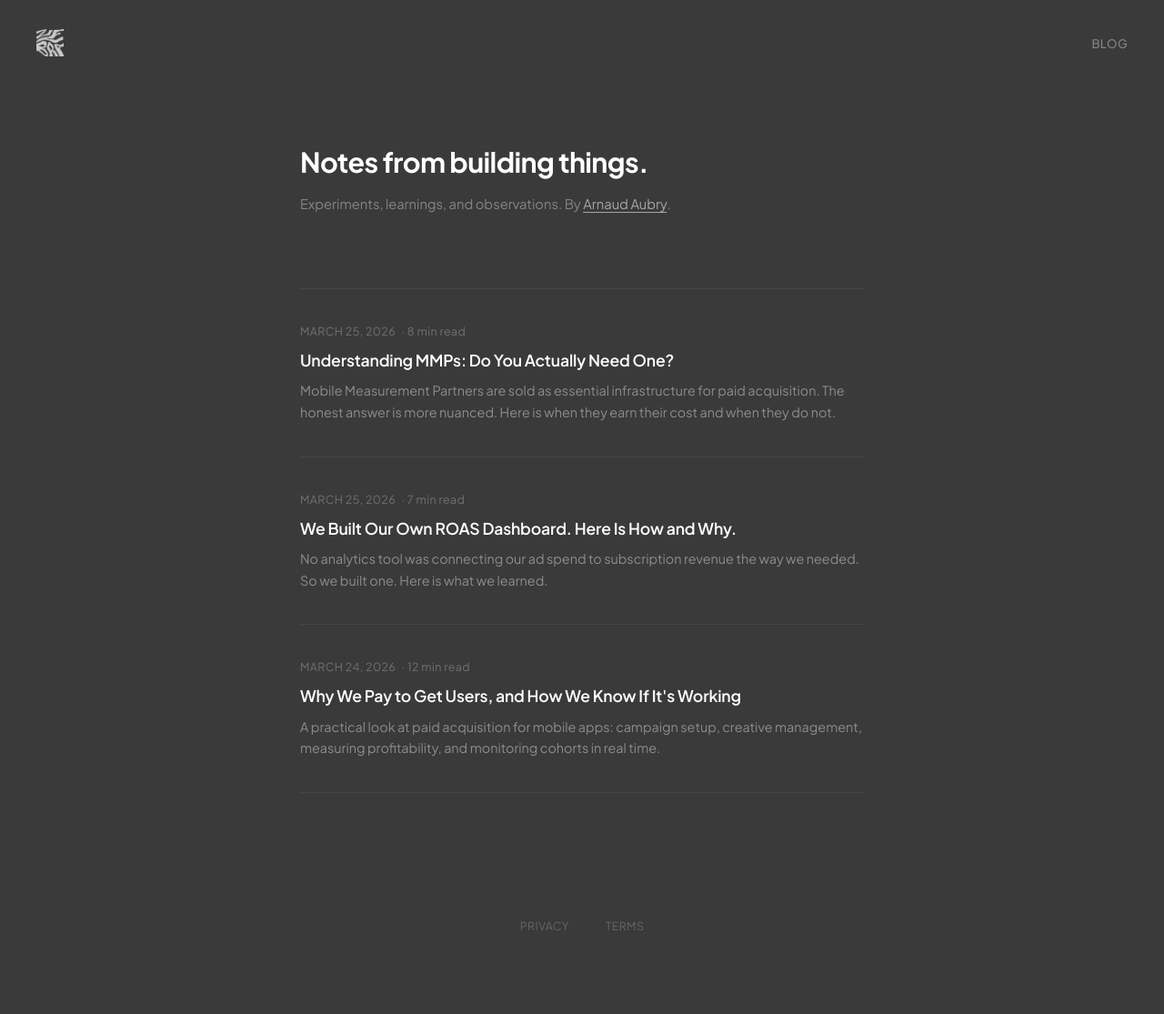
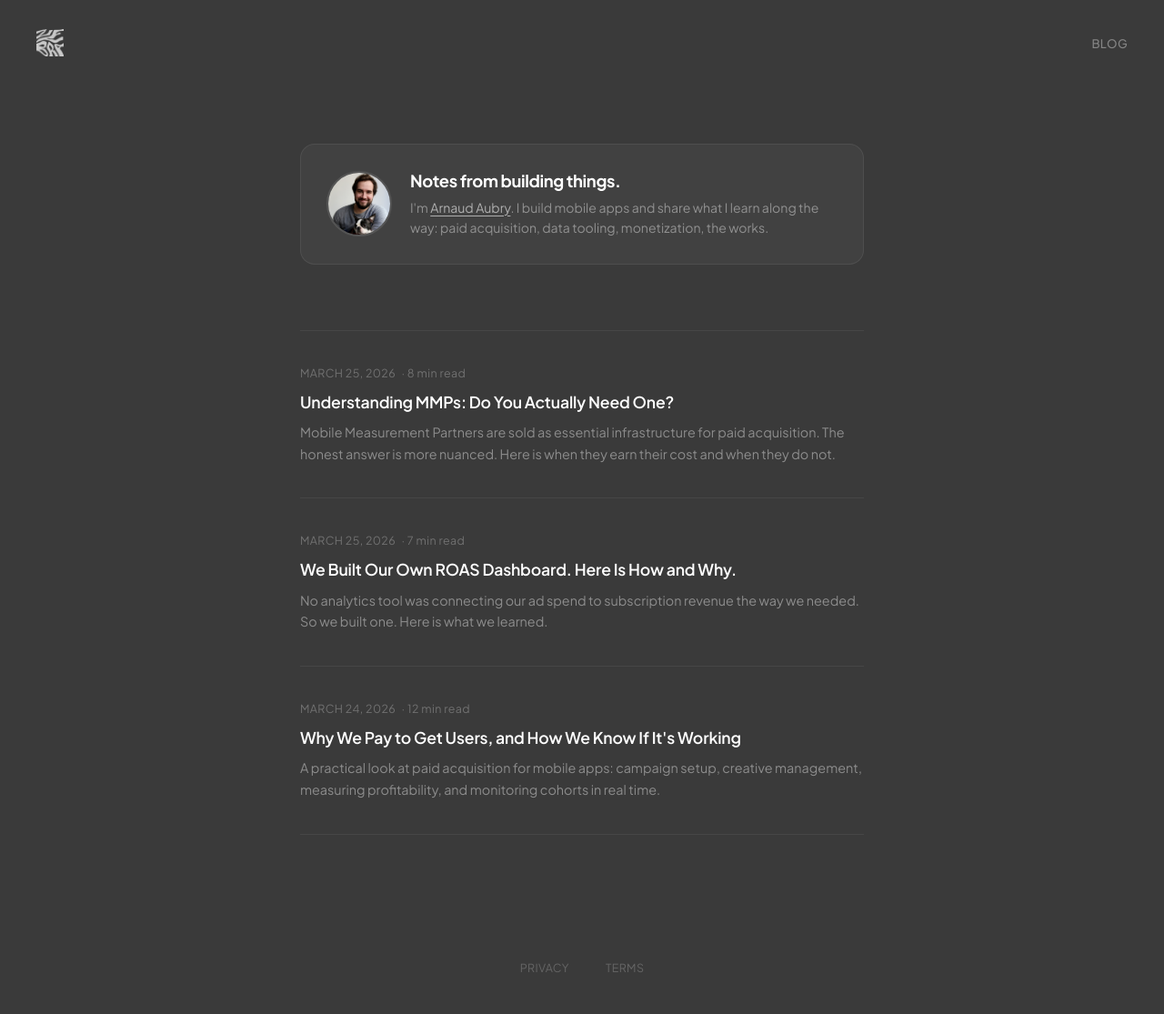
Before and after one commit to Zebra-Rodeo/zebra-rodeo.github.io, a Jekyll site: the page built from index.html, in a window 1280 px wide. Shown: the whole page at 91% size. Built offline with Jekyll 4.4.1, drawn with Linux system fonts in a browser that asks for light colours; before the commit the page ends 1069 px from its top, so only the background shows below that.

Commit message:
ui: profile capsule with photo on homepage

```diff
--- a/index.html
+++ b/index.html
@@ -1,25 +1,48 @@
 ---
 layout: default
-title: Nocturne , Field Notes on Building Mobile Apps
+title: Notes from building things
 description: A small independent studio sharing what we learn running real campaigns with real money.
 ---
 <style>
-  .index-intro {
-    margin-bottom: 5rem;
+  .profile-capsule {
+    display: flex;
+    align-items: center;
+    gap: 1.25rem;
+    margin-bottom: 4.5rem;
+    padding: 1.75rem;
+    background: rgba(255,255,255,0.04);
+    border: 1px solid rgba(255,255,255,0.07);
+    border-radius: 16px;
   }
-  .index-intro h1 {
-    font-size: clamp(1.4rem, 4vw, 1.9rem);
+  .profile-capsule img {
+    width: 72px;
+    height: 72px;
+    border-radius: 50%;
+    object-fit: cover;
+    flex-shrink: 0;
+    border: 2px solid rgba(255,255,255,0.1);
+  }
+  .profile-capsule-text h1 {
+    font-size: 1.15rem;
     font-weight: 700;
+    color: #fff;
     letter-spacing: -0.02em;
-    color: #fff;
-    margin-bottom: 0.9rem;
+    margin-bottom: 0.35rem;
     line-height: 1.3;
   }
-  .index-intro p {
-    color: rgba(255,255,255,0.38);
-    font-size: 0.92rem;
-    line-height: 1.7;
-    max-width: 440px;
+  .profile-capsule-text p {
+    color: rgba(255,255,255,0.42);
+    font-size: 0.88rem;
+    line-height: 1.6;
+    margin: 0;
+  }
+  .profile-capsule-text a {
+    color: rgba(255,255,255,0.58);
+    text-decoration: underline;
+    text-underline-offset: 3px;
+  }
+  .profile-capsule-text a:hover {
+    color: #fff;
   }
 
   .post-list {
@@ -69,9 +92,12 @@ description: A small independent studio sharing what we learn running real campa
   }
 </style>
 
-<div class="index-intro">
-  <h1>Notes from building things.</h1>
-  <p>Experiments, learnings, and observations. By <a href="https://www.linkedin.com/in/arnaud-aubry-74928730/" target="_blank" rel="noopener" style="color:rgba(255,255,255,0.55);text-decoration:underline;text-underline-offset:3px">Arnaud Aubry</a>.</p>
+<div class="profile-capsule">
+  <img src="/assets/images/arnaud-aubry.png" alt="Arnaud Aubry">
+  <div class="profile-capsule-text">
+    <h1>Notes from building things.</h1>
+    <p>I'm <a href="https://www.linkedin.com/in/arnaud-aubry-74928730/" target="_blank" rel="noopener">Arnaud Aubry</a>. I build mobile apps and share what I learn along the way: paid acquisition, data tooling, monetization, the works.</p>
+  </div>
 </div>
 
 {% if site.posts.size > 0 %}
```
